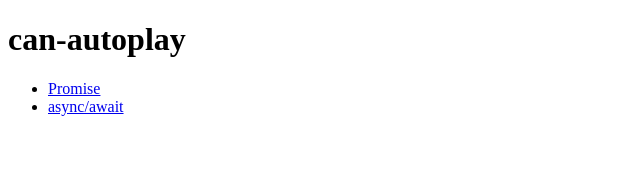
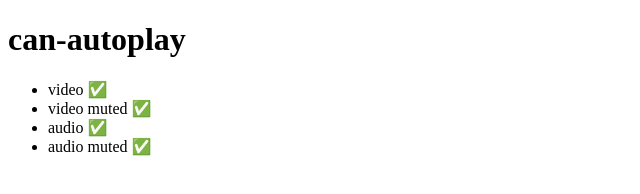
Before and after one commit to video-dev/can-autoplay, a website: page index.html in a window 1280 px wide. Shown: the whole page, without its empty margins (0-640 px from the left). Drawn offline with Linux system fonts and the light colour scheme.

Commit message:
change test page to use single example

```diff
--- a/index.html
+++ b/index.html
@@ -1,14 +1,33 @@
 <!DOCTYPE html>
 <html lang="en">
 <head>
-  <meta charset="UTF-8">
-  <title>can-autoplay</title>
+    <meta charset="UTF-8">
+    <title>Demo: can-autoplay</title>
 </head>
 <body>
-  <h1>can-autoplay</h1>
-  <ul>
-    <li><a href="./promise.html">Promise</a><br></li>
-    <li><a href="./async-await.html">async/await</a></li>
-  </ul>
+<h1>can-autoplay</h1>
+<ul>
+    <li class='video'>video</li>
+    <li class='videoMuted'>video muted</li>
+    <li class='audio'>audio</li>
+    <li class='audioMuted'>audio muted</li>
+</ul>
+
+<script src="./build/can-autoplay.js"></script>
+<script>
+  const $ = document.querySelector.bind(document)
+  let tests = [
+    {selector: '.video', method: 'video', params: null},
+    {selector: '.videoMuted', method: 'video', params: {muted: true}},
+    {selector: '.audio', method: 'audio', params: null},
+    {selector: '.audioMuted', method: 'audio', params: {muted: true}}
+  ]
+
+  tests.forEach(test => {
+    canAutoplay[test.method](test.params).then(result => {
+      $(test.selector).innerText += (result === true) ? ' ✅' : ' 🚫'
+    })
+  })
+</script>
 </body>
 </html>
```
